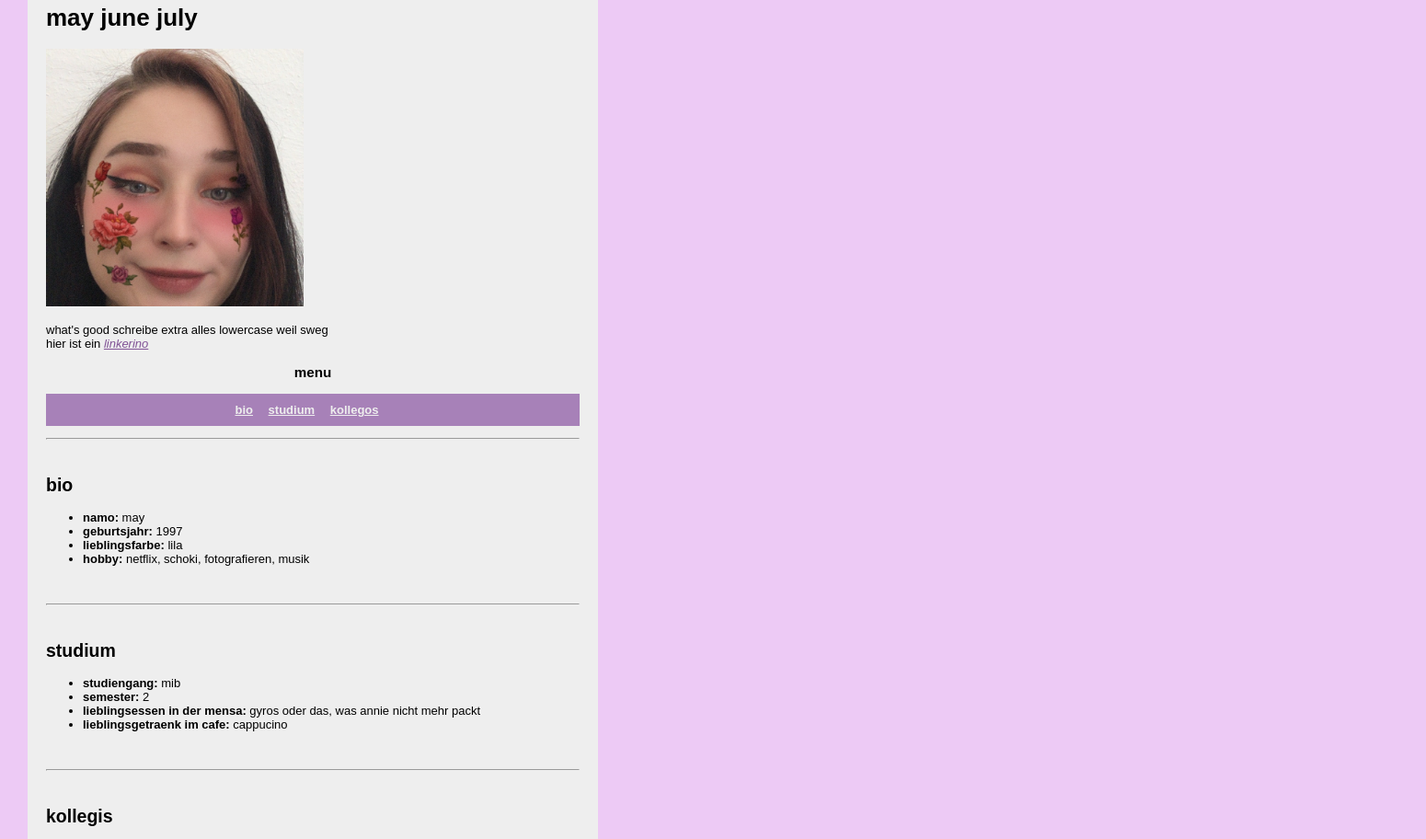
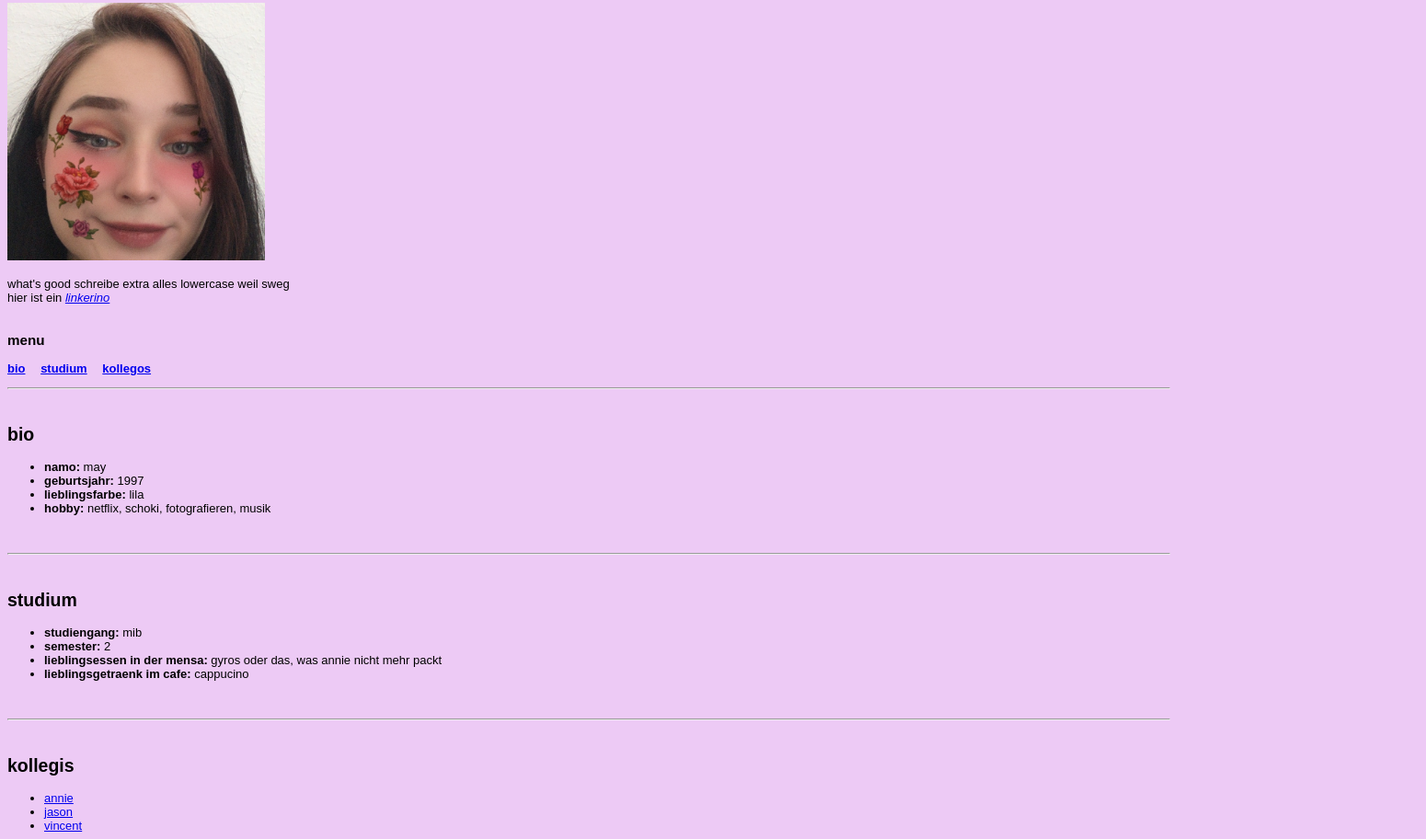
Before and after one commit to meixshp/GIS-SoSe-2020, a plain HTML site: page Aufgabe01/numberone.html in a window 1280 px wide. Shown: the part 63-975 px from the top of the page at 92% size, 1550 px wide, since content can reach past the window. Drawn offline with Linux system fonts and the light colour scheme.

Commit message:
Update, minus CSS

```diff
--- a/Aufgabe01/numberone.html
+++ b/Aufgabe01/numberone.html
@@ -8,15 +8,11 @@
           font-family: arial;
           font-size: small;
           background: #edcaf5;
-          margin: 30px 30px 30px 30px;
-          min-height: 1000px;
-          min-width: 1520px;
-          max-width: 1520px;
      }
     </style>
 </head>
+
 <body>
-    <div id="box" style="background: #eeeeee; padding: 20px; margin-right: 900px; margin-bottom: 400px">
     <h1>
         may june july
     </h1>
@@ -24,18 +20,19 @@
     </br>
     </br>
     what's good schreibe extra alles lowercase weil sweg</br>
-        hier ist ein <em><a href=https://youtu.be/2NL2lRwlDbw style="color: #815396;">linkerino</a></em><br/>
-        <center><h3>menu</h3></center>
-        <p style="background: #a781b8; padding: 10px; text-align: center;">
-            <b><a href="#bio" style="color: #eeeeee;">bio</a>
-                <a href="#studium" style="color: #eeeeee;">studium</a>
-                <a href="#kollegen" style="color: #eeeeee;">kollegos</a>
+    hier ist ein <em><a href=https://youtu.be/2NL2lRwlDbw>linkerino</a></em>
+    <br/><br/>
+    <h3>menu</h3>
+    <p>
+        <b> <a href="#bio">bio</a>
+            <a href="#studium">studium</a>
+            <a href="#kollegen" >kollegos</a>
         </b>
     </p>
     <hr/>
     <br/>
-        <h2 id="bio">
-            bio </h2>
+
+    <h2 id="bio">bio</h2>
     <p><ul>
         <li><b>namo:</b> may</li>
         <li><b>geburtsjahr:</b> 1997</li>
@@ -44,8 +41,8 @@
     </ul><br/></p>
     <hr/>
     </br>
-        <h2 id="studium">
-            studium </h2>
+
+    <h2 id="studium">studium </h2>
     <p><ul>
         <li><b>studiengang:</b> mib</li>
         <li><b>semester:</b> 2</li>
@@ -54,16 +51,15 @@
     </ul><br/></p>
     <hr/>
     </br>
-        <h2 id="kollegen">
-            kollegis </h2>
+
+    <h2 id="kollegen">kollegis </h2>
     <p><ul>
-            <li><a href=https://annievoynova.github.io/GIS-SoSe-2020/Aufgabe00/index.html style="color: #815396;">annie</a></li>
-            <li><a href=https://bajergis.github.io/GIS-SoSe-2020/Aufgabe%2000/ style="color: #815396;">jason</a></li>
-            <li><a href=https://vinuelmancent.github.io/GIS-SoSe-2020/Woche_1/Aufgabe_0.htm style="color: #815396;">vincent</a></li>
+        <li><a href=https://annievoynova.github.io/GIS-SoSe-2020/Aufgabe00/index.html>annie</a></li>
+        <li><a href=https://bajergis.github.io/GIS-SoSe-2020/Aufgabe%2000/>jason</a></li>
+        <li><a href=https://vinuelmancent.github.io/GIS-SoSe-2020/Woche_1/Aufgabe_0.htm>vincent</a></li>
     </ul><br/></p>
     <hr/><br/>
     <i>alrighty, byeee</i>
-</div>
 
 </body>
 </html>
```
Lines whose indentation alone changed are shown as unchanged.
